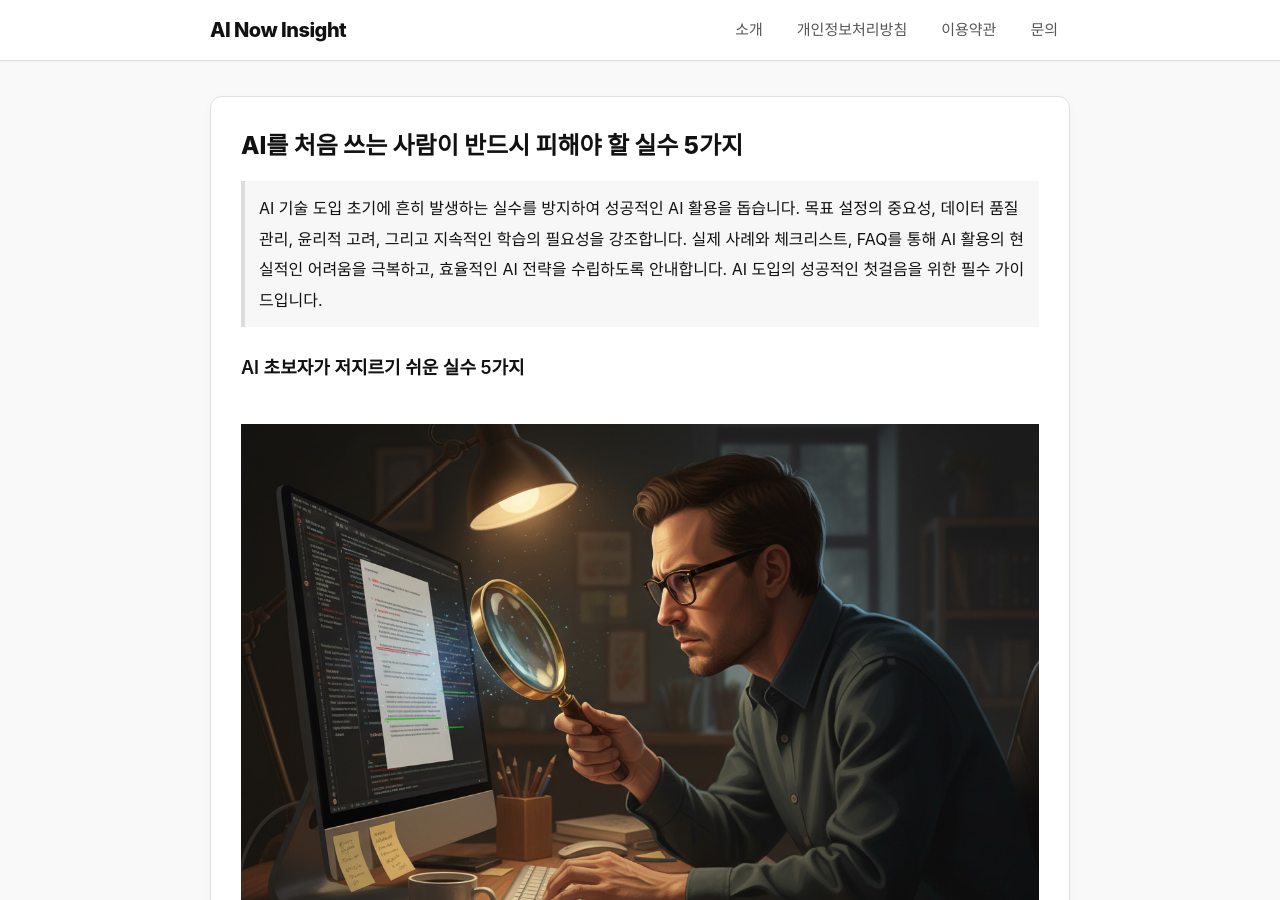
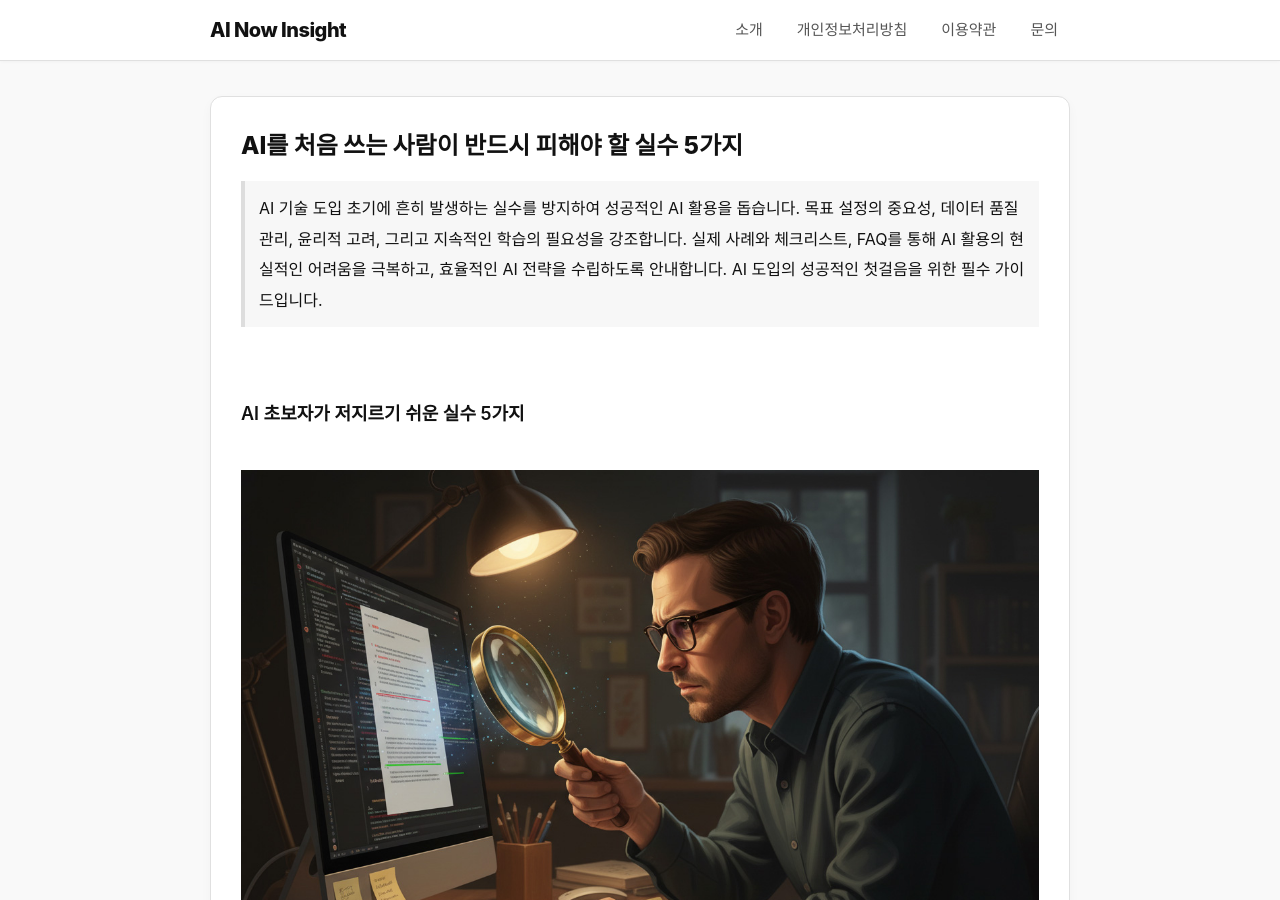
Before and after one commit to ilovegkd/ilovegkd.github.io, a Jekyll site: the page built from _posts/2026-02-09-post-3431.md, in a window 1280 px wide and 900 px high. Built offline with Jekyll 4.4.1, drawn with Linux system fonts in a browser that asks for light colours.

Commit message:
Update 2026-02-09-post-3431.md

```diff
--- a/_posts/2026-02-09-post-3431.md
+++ b/_posts/2026-02-09-post-3431.md
@@ -27,21 +27,21 @@ permalink: "/2026/02/09/post-3431.html"
 <blockquote>
 AI 기술 도입 초기에 흔히 발생하는 실수를 방지하여 성공적인 AI 활용을 돕습니다. 목표 설정의 중요성, 데이터 품질 관리, 윤리적 고려, 그리고 지속적인 학습의 필요성을 강조합니다. 실제 사례와 체크리스트, FAQ를 통해 AI 활용의 현실적인 어려움을 극복하고, 효율적인 AI 전략을 수립하도록 안내합니다. AI 도입의 성공적인 첫걸음을 위한 필수 가이드입니다.
 </blockquote>
-
+<br/>
 <h2>AI 초보자가 저지르기 쉬운 실수 5가지</h2><br/>
 <img src="/assets/images/260209_01.jpg" alt="AI활용"><br/>
-<p>인공지능(AI) 기술은 혁신적인 가능성을 제시하지만, 처음 접하는 사용자는 예상치 못한 어려움에 직면할 수 있습니다. 초기 단계를 성공적으로 넘기려면 흔히 발생하는 실수를 미리 파악하고 예방하는 것이 중요합니다. 이 글에서는 AI 초보자가 반드시 피해야 할 5가지 실수를 구체적인 사례와 함께 제시하여 AI 도입의 성공률을 높이는 데 도움을 주고자 합니다.</p>
+<p>인공지능(AI) 기술은 혁신적인 가능성을 제시하지만, 처음 접하는 사용자는 예상치 못한 어려움에 직면할 수 있습니다. 초기 단계를 성공적으로 넘기려면 흔히 발생하는 실수를 미리 파악하고 예방하는 것이 중요합니다. 이 글에서는 AI 초보자가 반드시 피해야 할 5가지 실수를 구체적인 사례와 함께 제시하여 AI 도입의 성공률을 높이는 데 도움을 주고자 합니다.</p><br/>
 <h2>1. 목표 없는 AI 도입 시도</h2>
 
 <p>AI 도입 전에 명확한 목표를 설정하지 않으면 방향성을 잃고 자원만 낭비할 수 있습니다. 어떤 문제를 해결하고 어떤 성과를 기대하는지 구체적으로 정의해야 합니다. 목표가 불분명하면 AI 기술이 제공하는 다양한 기능에 현혹되어 실제 비즈니스에 필요한 부분을 놓칠 수 있습니다.</p>
-<p><b>사례 1:</b> 한 중소 제조 기업은 생산성 향상을 목표로 AI 기반 품질 검사 시스템을 도입했지만, 구체적인 목표 설정 없이 단순히 '최첨단 기술 도입'에만 집중했습니다. 결과적으로 시스템은 다양한 불량 유형을 감지했지만, 실제 생산 라인에 적용하기에는 너무 많은 오탐지 오류를 발생시켜 오히려 작업 속도를 늦추고 비용만 증가시키는 결과를 초래했습니다.</p>
+<p><b>사례 1:</b> 한 중소 제조 기업은 생산성 향상을 목표로 AI 기반 품질 검사 시스템을 도입했지만, 구체적인 목표 설정 없이 단순히 '최첨단 기술 도입'에만 집중했습니다. 결과적으로 시스템은 다양한 불량 유형을 감지했지만, 실제 생산 라인에 적용하기에는 너무 많은 오탐지 오류를 발생시켜 오히려 작업 속도를 늦추고 비용만 증가시키는 결과를 초래했습니다.</p><br/>
 <h2>2. 데이터 품질 간과</h2><br/>
 <img src="/assets/images/260209_02.jpg" alt="AI인포그라픽"><br/>
 <p>AI 모델의 성능은 데이터 품질에 절대적으로 좌우됩니다. 부정확하거나 불완전한 데이터는 AI 모델의 예측 정확도를 떨어뜨리고, 잘못된 의사 결정을 초래할 수 있습니다. 데이터 정제 및 관리는 AI 프로젝트 성공의 핵심 요소입니다.</p>
-<p><b>사례 2:</b> 한 의료 기관은 환자 진료 기록을 바탕으로 AI 기반 질병 예측 모델을 개발하려 했습니다. 그러나 데이터의 상당 부분이 누락되거나 부정확하게 입력되어 있어 모델의 예측 정확도가 현저히 낮았습니다. 결국 프로젝트는 데이터 품질 문제로 인해 중단되었고, 귀중한 시간과 자원을 낭비하게 되었습니다.</p>
+<p><b>사례 2:</b> 한 의료 기관은 환자 진료 기록을 바탕으로 AI 기반 질병 예측 모델을 개발하려 했습니다. 그러나 데이터의 상당 부분이 누락되거나 부정확하게 입력되어 있어 모델의 예측 정확도가 현저히 낮았습니다. 결국 프로젝트는 데이터 품질 문제로 인해 중단되었고, 귀중한 시간과 자원을 낭비하게 되었습니다.</p><br/>
 <h2>3. 윤리적 고려 부족</h2><br/>
 <img src="/assets/images/260209_03.jpg" alt="AI인포그라픽"><br/>
-<p>AI 기술은 개인 정보 침해, 차별 등 다양한 윤리적 문제를 야기할 수 있습니다. AI 시스템 개발 및 운영 과정에서 윤리적 측면을 충분히 고려하지 않으면 사회적 비난을 받고 법적 문제에 휘말릴 수 있습니다. AI 윤리 가이드라인을 준수하고 투명성을 확보하는 것이 중요합니다.</p>
+<p>AI 기술은 개인 정보 침해, 차별 등 다양한 윤리적 문제를 야기할 수 있습니다. AI 시스템 개발 및 운영 과정에서 윤리적 측면을 충분히 고려하지 않으면 사회적 비난을 받고 법적 문제에 휘말릴 수 있습니다. AI 윤리 가이드라인을 준수하고 투명성을 확보하는 것이 중요합니다.</p><br/>
 <h2>4. 과도한 기대와 성급한 판단</h2><br/>
 <img src="/assets/images/260209_06.jpg" alt="AI인포그라픽"><br/>
 <p>AI 기술은 만능이 아닙니다. 특정 문제를 해결하는 데 효과적일 수 있지만, 모든 문제에 대한 해결책을 제공하지는 않습니다. AI 도입 초기에는 현실적인 기대를 가지고 점진적으로 접근해야 합니다. 성급하게 결과를 판단하고 프로젝트를 포기하는 것은 오히려 손해를 초래할 수 있습니다.</p>
```
